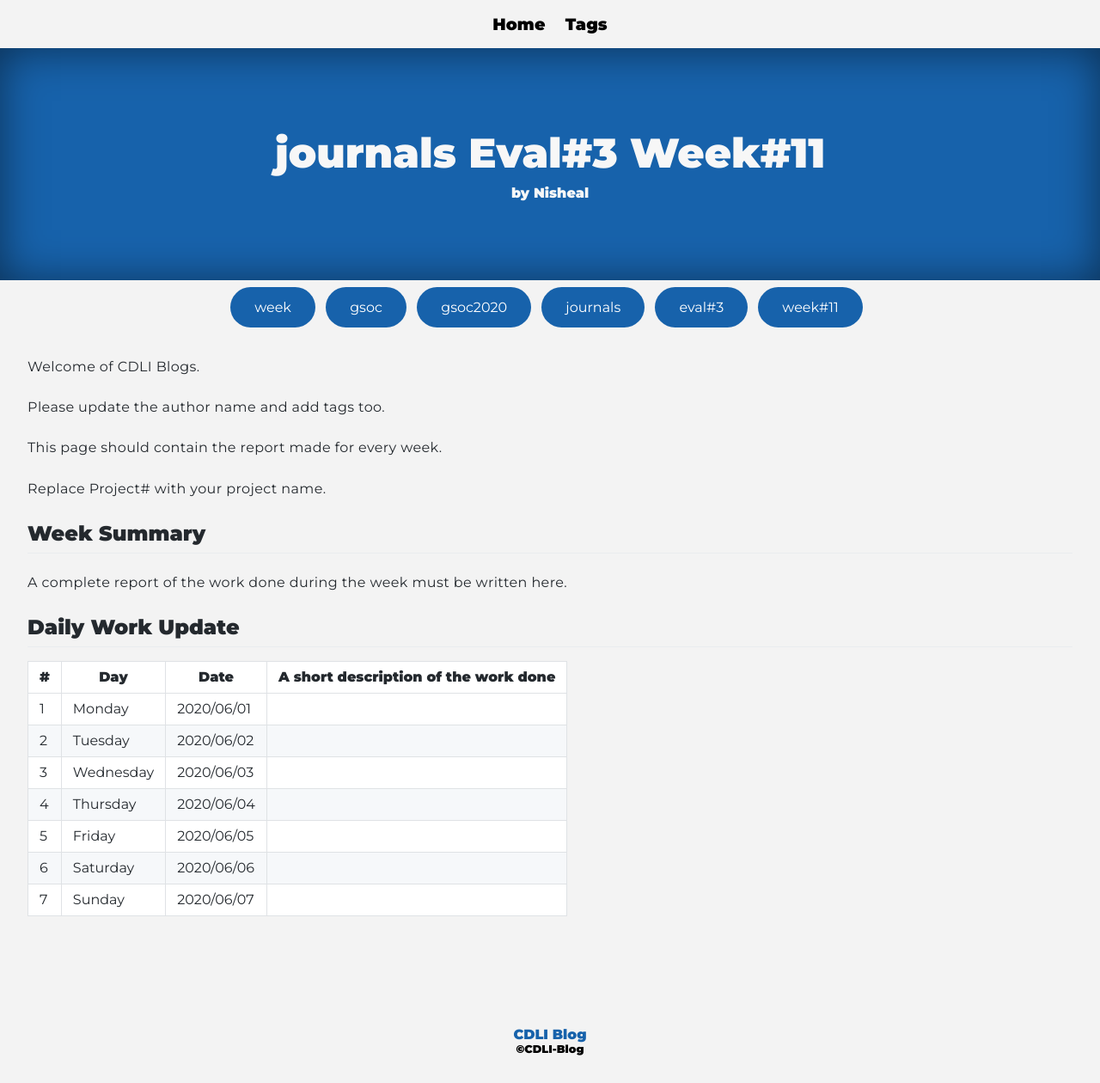
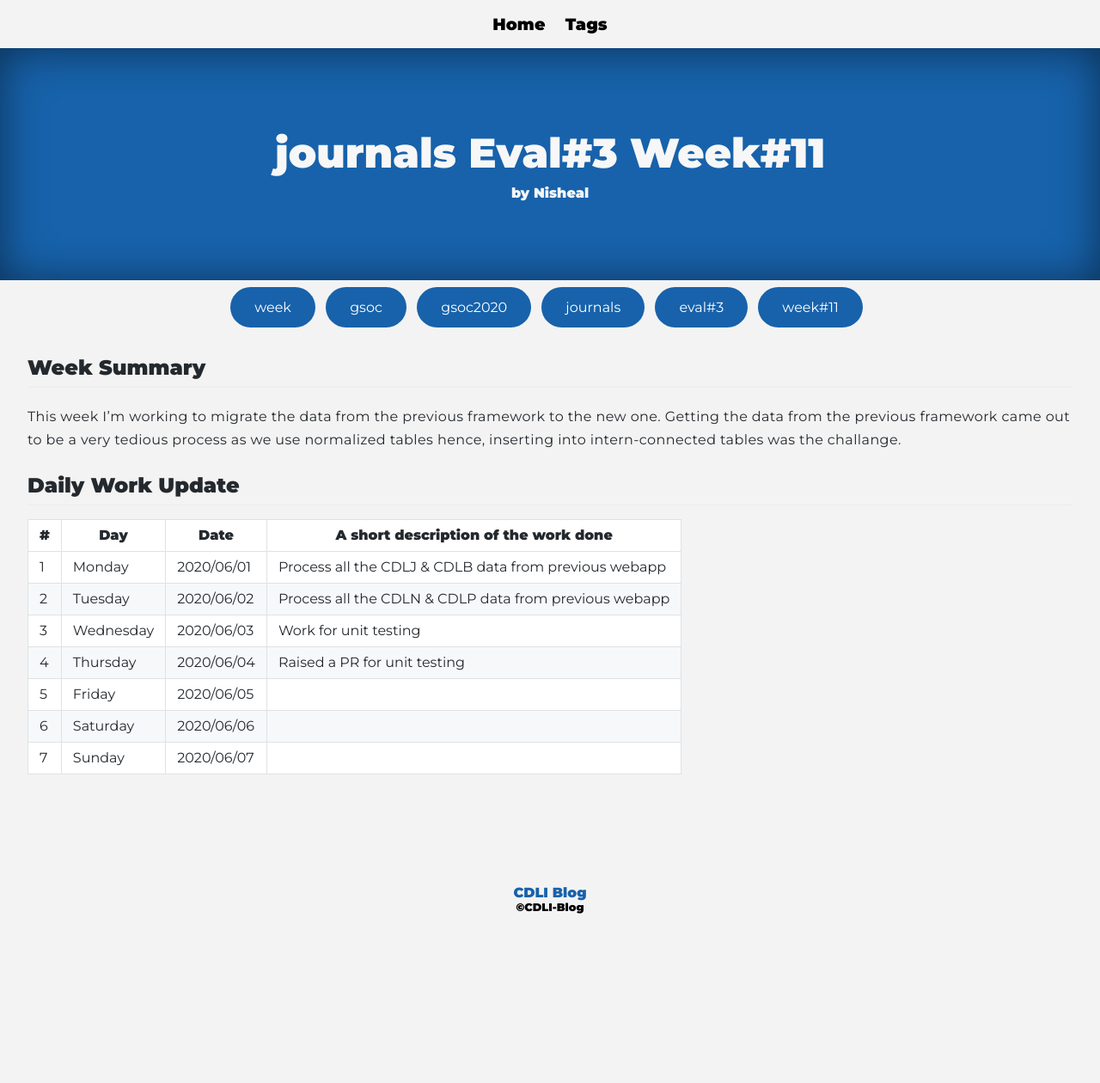
Before and after one commit to cdli-gh/blog, a Jekyll site: the page built from _blog/gsoc20/journals/posts/13_week11.md, in a window 1280 px wide. Shown: the whole page at 86% size. Built offline with Jekyll 4.4.1, drawn with Linux system fonts in a browser that asks for light colours; Markdown is read by kramdown in place of the engine named in the settings; after the commit the page ends 1095 px from its top, so only the background shows below that.

Commit message:
Update 13_week11.md

```diff
--- a/_blog/gsoc20/journals/posts/13_week11.md
+++ b/_blog/gsoc20/journals/posts/13_week11.md
@@ -4,27 +4,20 @@ title: journals Eval#3 Week#11
 author: "Nisheal"
 tags: ["week","gsoc","gsoc2020","journals","eval#3","week#11"]
 ---
-Welcome of CDLI Blogs.
-
-Please update the author name and add tags too.
-
-This page should contain the report made for every week.
-
-Replace Project# with your project name.
 
 ## Week Summary
 
-A complete report of the work done during the week must be written here.
+This week I'm working to migrate the data from the previous framework to the new one. Getting the data from the previous framework came out to be a very tedious process as we use normalized tables hence, inserting into intern-connected tables was the challange.
 
 
 ## Daily Work Update
 
 |\#|Day|Date|A short description of the work done|
 |---	|---	|---	|---	|
-|1   	| Monday 	|   2020/06/01	|   	|
-|2   	| Tuesday  	|   2020/06/02	|   	|
-|3   	| Wednesday  	|  2020/06/03 	|   	|
-|4   	| Thursday  	|   2020/06/04	|   	|
+|1   	| Monday 	|   2020/06/01	|  Process all the CDLJ & CDLB data from previous webapp 	|
+|2   	| Tuesday  	|   2020/06/02	|  Process all the CDLN & CDLP data from previous webapp 	|
+|3   	| Wednesday  	|  2020/06/03 	|  Work for unit testing 	|
+|4   	| Thursday  	|   2020/06/04	|  Raised a PR for unit testing 	|
 |5   	| Friday  	|   2020/06/05	|   	|
 |6   	| Saturday  	|   2020/06/06	|   	|
 |7   	| Sunday  	|   2020/06/07	|   	|
```
